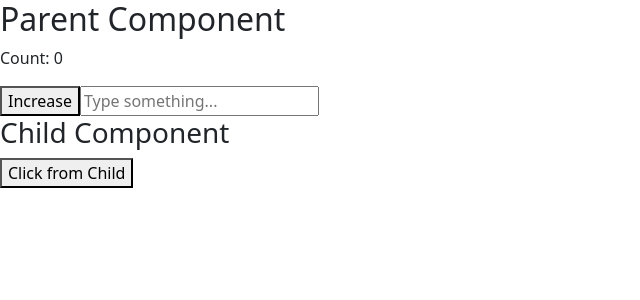
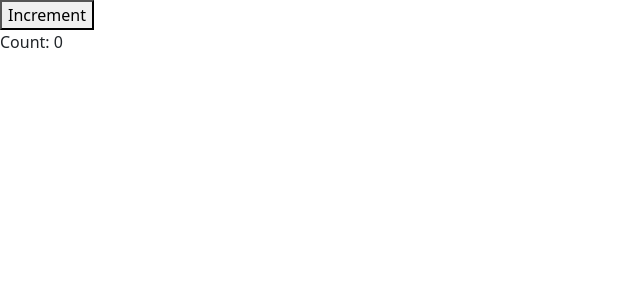
Before and after one commit to MohanManirul/react-blog, a React (Vite) app: page /usecallback in a window 1280 px wide. Shown: the top 300 px of the page, without its empty margins (0-640 px from the left). Built offline with nearby package versions, Linux system fonts and the light colour scheme.

Commit message:
usecall back re-render

```diff
--- a/src/pages/UseCallBackFunc.jsx
+++ b/src/pages/UseCallBackFunc.jsx
@@ -1,30 +1,25 @@
-import React, { useState, useCallback } from "react";
-import Todos from "../component/Todos";
+import React, { useState } from 'react';
 
 function UseCallBackFunc() {
   const [count, setCount] = useState(0);
-  const [text, setText] = useState("");
 
-  // useCallback ব্যবহার করলে handleClick শুধুমাত্র count পরিবর্তিত হলে নতুন তৈরি হবে
-  const handleClick = useCallback(() => {
+  // handleClick প্রতি রেন্ডারে নতুন ফাংশন তৈরি হবে
+  const handleClick = () => {
+    console.log('Parent rendered');
     setCount(count + 1);
-  }, [count]); // শুধুমাত্র count পরিবর্তন হলে handleClick নতুন তৈরি হবে
-
-  console.log("🔄 Parent Re-rendered!");
+  };
 
   return (
     <div>
-      <h2>Parent Component</h2>
+      <Child onClick={handleClick} />
       <p>Count: {count}</p>
-      <button onClick={handleClick}>Increase</button>
-      <input
-        type="text"
-        onChange={(e) => setText(e.target.value)}
-        placeholder="Type something..."
-      />
-      <Todos handleClick={handleClick} />
     </div>
   );
 }
 
+function Child({ onClick }) {
+  console.log('Child rendered');
+  return <button onClick={onClick}>Increment</button>;
+}
+
 export default UseCallBackFunc;
```
Also changed, not shown: src/pages/Parent.jsx (+16 -0 lines).
